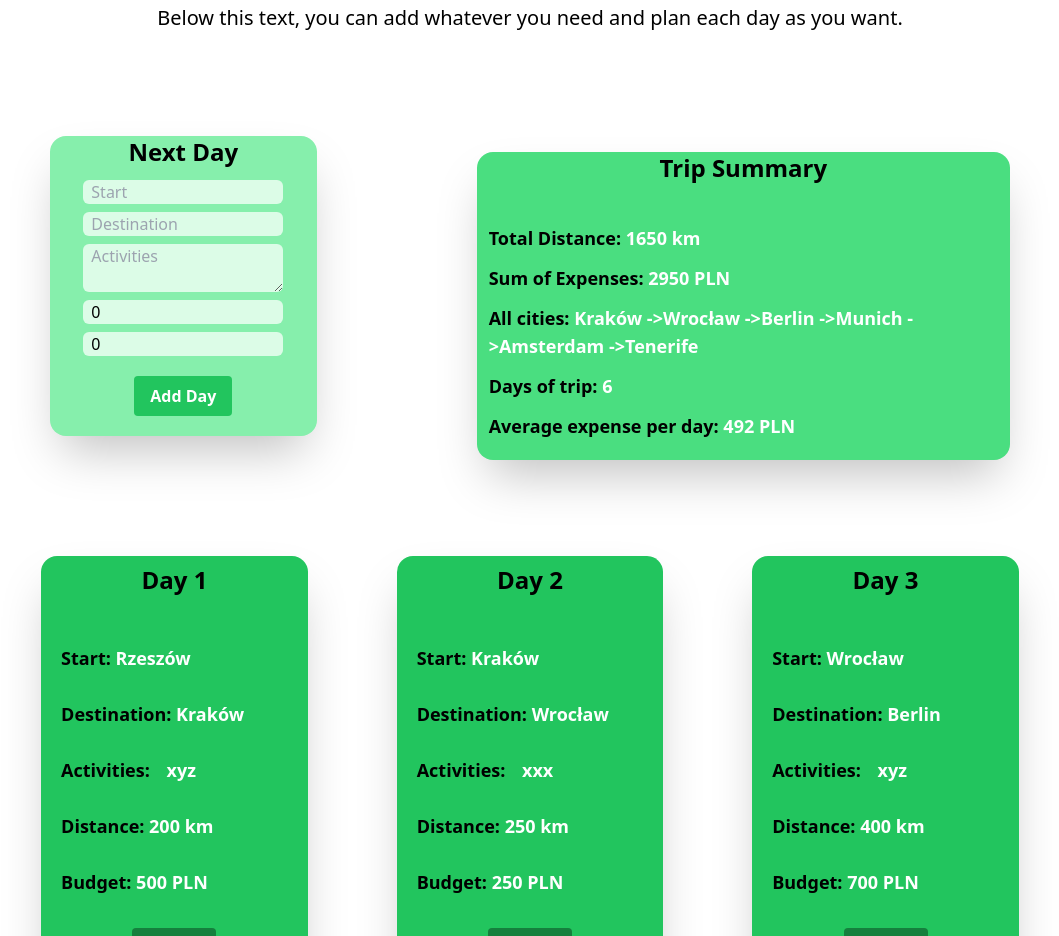
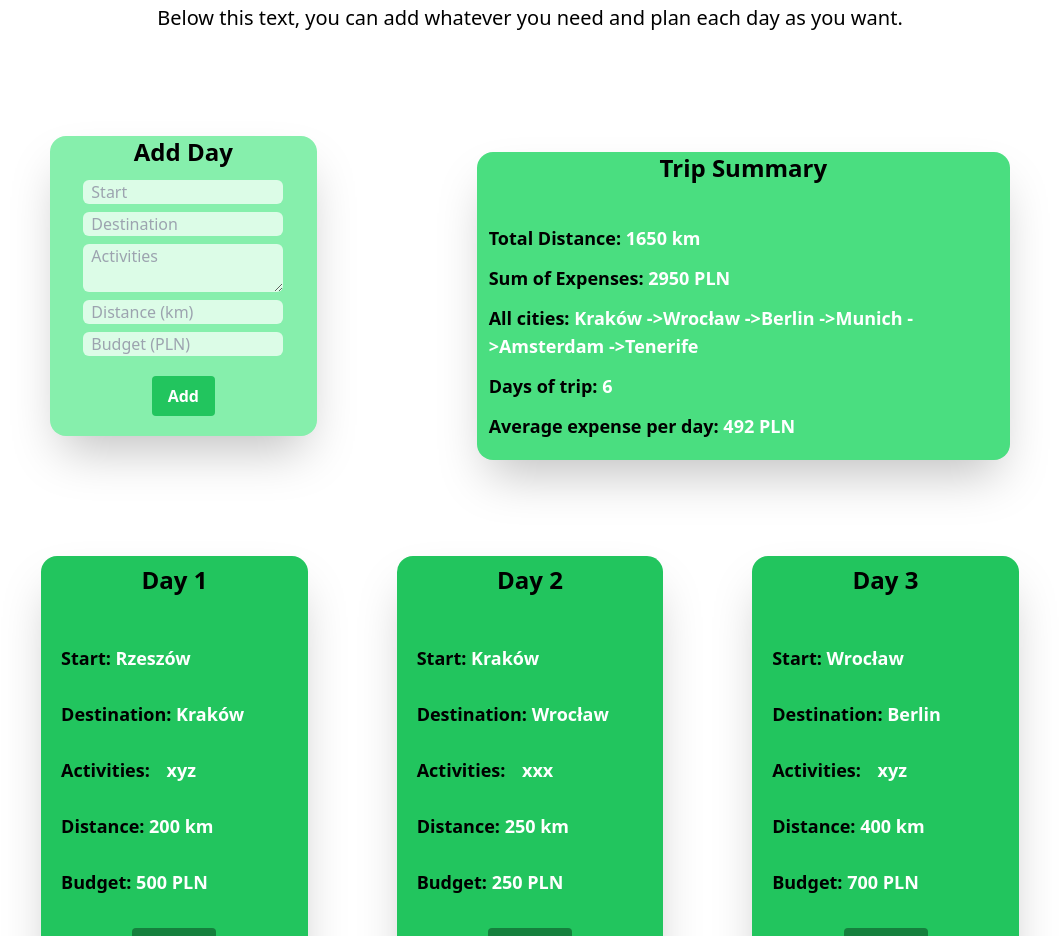
Before and after one commit to Lukibwoy/YourTrip, a React (Vite) app: page / in a window 1280 px wide. Shown: the part 1420-2356 px from the top of the page, without its empty margins (110-1169 px from the left). Built offline with nearby package versions, Linux system fonts and the light colour scheme; data requests are answered from the project's data file.

Commit message:
AddDay errors solved

```diff
--- a/src/components/AddDay.tsx
+++ b/src/components/AddDay.tsx
@@ -1,6 +1,6 @@
 import React from 'react'
 import axios from 'axios'
-import { Formik, Field, Form, ErrorMessage } from 'formik'
+import { Formik, Field, Form, ErrorMessage, FormikHelpers } from 'formik'
 
 interface AddDayProps {
 	onAddDay: (newDay: any) => void
@@ -10,16 +10,16 @@ interface FormValues {
 	start: string
 	destination: string
 	activities: string
-	distance: number
-	budget: number
+	distance: string
+	budget: string
 }
 
 const initialValues: FormValues = {
 	start: '',
 	destination: '',
 	activities: '',
-	distance: 0,
-	budget: 0,
+	distance: '',
+	budget: '',
 }
 
 const validate = (values: FormValues) => {
@@ -42,14 +42,14 @@ const validate = (values: FormValues) => {
 	}
 
 	if (!values.distance) {
-		errors.distance == 'Required'
-	} else if (values.distance < 0) {
+		errors.distance = 'Required'
+	} else if (Number(values.distance) < 0) {
 		errors.distance = 'The value must be greater than 0'
 	}
 
 	if (!values.budget) {
 		errors.budget = 'Required'
-	} else if (values.budget < 0) {
+	} else if (Number(values.budget) < 0) {
 		errors.budget = 'The value must be greater than 0'
 	}
 
@@ -57,7 +57,7 @@ const validate = (values: FormValues) => {
 }
 
 const AddDay: React.FC<AddDayProps> = ({ onAddDay }) => {
-	const handleAddDay = async (values, { resetForm }) => {
+	const handleAddDay = async (values: FormValues, { resetForm }: FormikHelpers<FormValues>) => {
 		try {
 			const existingDays = await axios.get('http://localhost:3020/cards')
 			const lastDay = existingDays.data[existingDays.data.length - 1]
@@ -72,10 +72,9 @@ const AddDay: React.FC<AddDayProps> = ({ onAddDay }) => {
 			console.error('Error adding day:', error)
 		}
 	}
-
 	return (
 		<div className="add-day-form w-full	md:w-1/4 h-full bg-green-300 rounded-2xl shadow-2xl">
-			<h3 className="text-2xl font-semibold text-black text-center mb-3">Next Day</h3>
+			<h3 className="text-2xl font-semibold text-black text-center mb-3">Add Day</h3>
 			<Formik initialValues={initialValues} validate={validate} onSubmit={handleAddDay}>
 				<Form className="flex flex-col items-center">
 					<Field
@@ -121,7 +120,7 @@ const AddDay: React.FC<AddDayProps> = ({ onAddDay }) => {
 					<button
 						type="submit"
 						className="bg-green-500 hover:bg-green-700 text-white font-bold py-2 px-4 rounded focus:outline-none focus:shadow-outline ml-50 mb-5 mt-3">
-						Add Day
+						Add
 					</button>
 				</Form>
 			</Formik>
```
